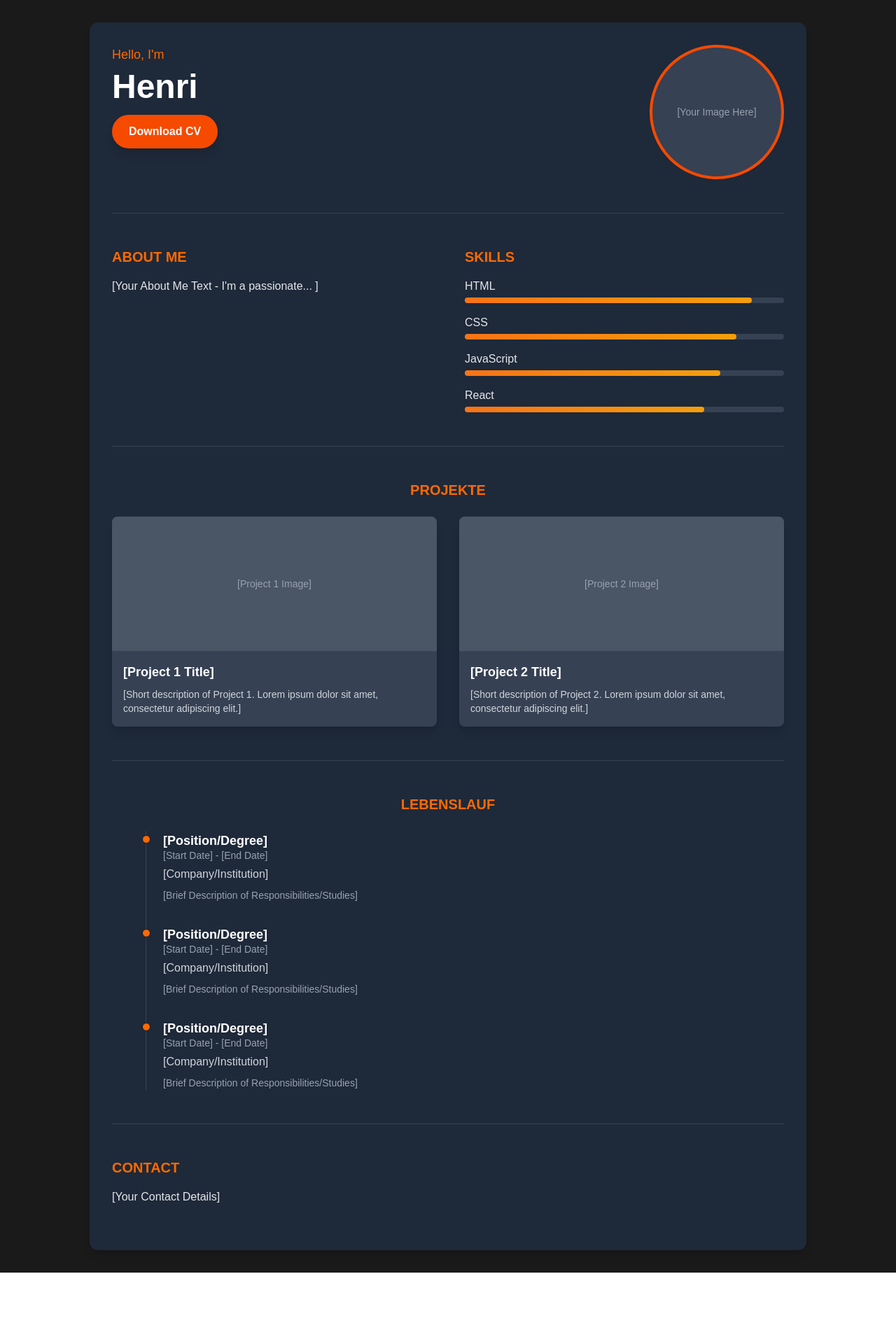
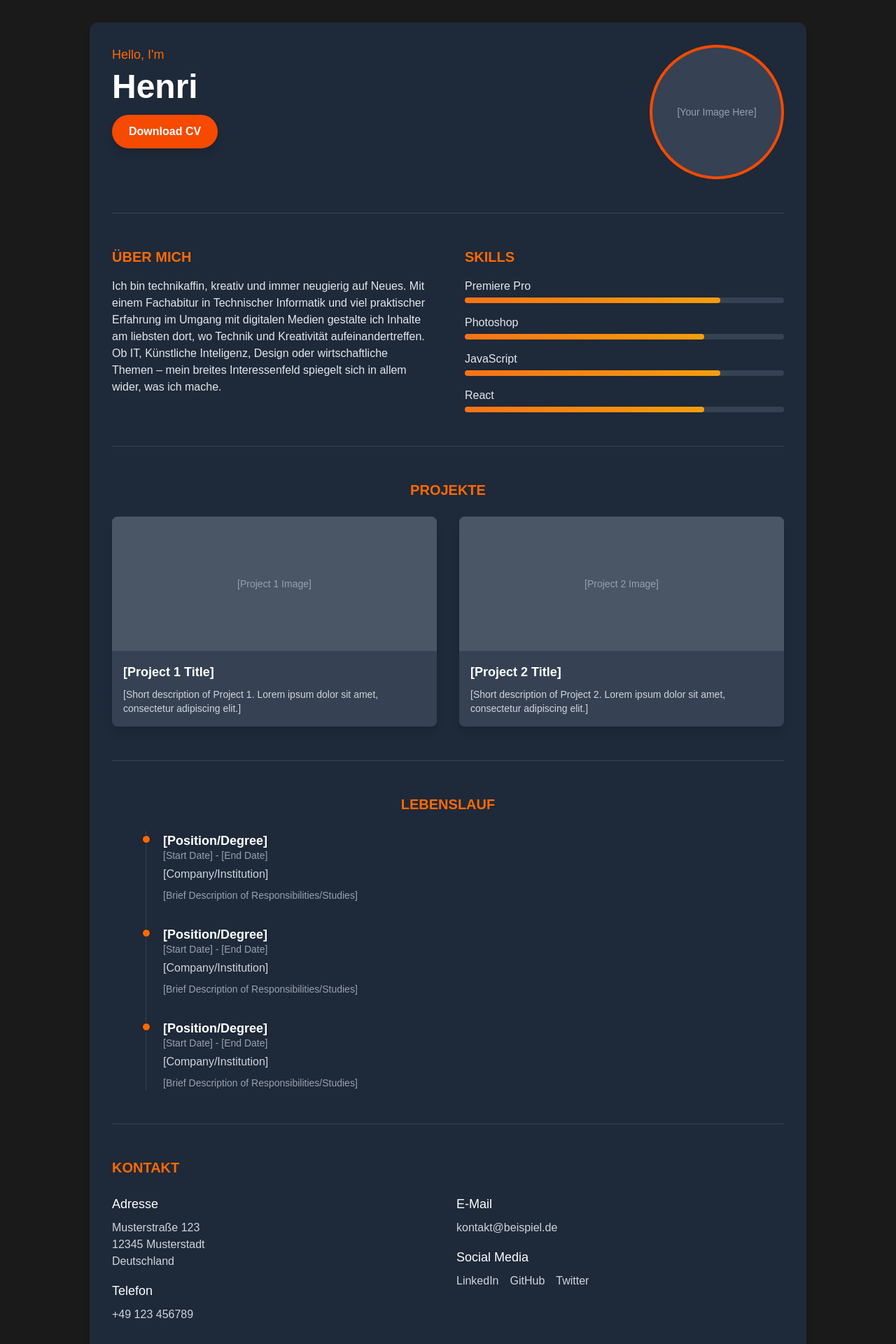
Before and after one commit to henri-7788/personalpage, a Next.js app: page / in a window 1280 px wide. Shown: the top 1920 px of the page at 70% size. Before the commit the page ends 1818 px from the top, so only its background shows below. Built offline with nearby package versions, Linux system fonts and the light colour scheme.

Commit message:
Update homepage content and styling: translated "About Me" and "Contact" sections to German, revised skill labels and proficiency indicators, and added detailed contact information including address, phone, email, and social media links for improved user engagement.

```diff
--- a/src/app/page.tsx
+++ b/src/app/page.tsx
@@ -105,8 +105,8 @@ export default function Home() {
           <section ref={aboutSkillsRef} className={`transition-all duration-700 ease-out ${aboutSkillsInView ? 'opacity-100 translate-y-0' : 'opacity-0 translate-y-10'} flex flex-col md:flex-row gap-12 mb-12`}>
             {/* About Me */}
             <div className="flex-1">
-              <h2 className="text-xl font-semibold mb-4 text-orange-500">ABOUT ME</h2>
-              <p>[Your About Me Text - I'm a passionate... ]</p>
+              <h2 className="text-xl font-semibold mb-4 text-orange-500">ÜBER MICH</h2>
+              <p>Ich bin technikaffin, kreativ und immer neugierig auf Neues. Mit einem Fachabitur in Technischer Informatik und viel praktischer Erfahrung im Umgang mit digitalen Medien gestalte ich Inhalte am liebsten dort, wo Technik und Kreativität aufeinandertreffen. Ob IT, Künstliche Inteligenz, Design oder wirtschaftliche Themen – mein breites Interessenfeld spiegelt sich in allem wider, was ich mache.</p>
             </div>
 
             {/* Skills */}
@@ -115,17 +115,17 @@ export default function Home() {
               <div className="flex flex-col gap-4">
                 {/* Skill: HTML (Example Proficiency) */}
                 <div ref={skillRefs[0].ref} className={`transition-all duration-700 ease-out ${skillRefs[0].inView ? 'opacity-100 translate-y-0' : 'opacity-0 translate-y-10'}`}>
-                  <span className="text-gray-200 block mb-1">HTML</span>
+                  <span className="text-gray-200 block mb-1">Premiere Pro</span>
                   <div className="w-full bg-gray-700 rounded-full h-2">
-                    <div className="h-2 rounded-full" style={{ width: '90%', background: 'linear-gradient(to right, #f97316, #f59e0b)' }}></div> {/* Adjust width and gradient colors for proficiency */}
+                    <div className="h-2 rounded-full" style={{ width: '80%', background: 'linear-gradient(to right, #f97316, #f59e0b)' }}></div> {/* Adjust width and gradient colors for proficiency */}
                   </div>
                 </div>
 
                 {/* Skill: CSS (Example Proficiency) */}
                 <div ref={skillRefs[1].ref} className={`transition-all duration-700 ease-out ${skillRefs[1].inView ? 'opacity-100 translate-y-0' : 'opacity-0 translate-y-10'}`}>
-                  <span className="text-gray-200 block mb-1">CSS</span>
+                  <span className="text-gray-200 block mb-1">Photoshop</span>
                   <div className="w-full bg-gray-700 rounded-full h-2">
-                    <div className="h-2 rounded-full" style={{ width: '85%', background: 'linear-gradient(to right, #f97316, #f59e0b)' }}></div> {/* Adjust width and gradient colors for proficiency */}
+                    <div className="h-2 rounded-full" style={{ width: '75%', background: 'linear-gradient(to right, #f97316, #f59e0b)' }}></div> {/* Adjust width and gradient colors for proficiency */}
                   </div>
                 </div>
 
@@ -249,9 +249,41 @@ export default function Home() {
 
           {/* Contact Section */}
           <section ref={contactRef} className={`transition-all duration-700 ease-out ${contactInView ? 'opacity-100 translate-y-0' : 'opacity-0 translate-y-10'} mb-8`}>
-            <h2 className="text-xl font-semibold mb-4 text-orange-500">CONTACT</h2>
-            {/* Contact details can be added here, similar to previous version but matching new style */}
-            <p>[Your Contact Details]</p>
+            <h2 className="text-xl font-semibold mb-6 text-orange-500">KONTAKT</h2>
+            <div className="grid grid-cols-1 md:grid-cols-2 gap-6">
+              <div className="space-y-4">
+                <div>
+                  <h3 className="text-lg font-medium text-white mb-2">Adresse</h3>
+                  <p className="text-gray-300">Musterstraße 123</p>
+                  <p className="text-gray-300">12345 Musterstadt</p>
+                  <p className="text-gray-300">Deutschland</p>
+                </div>
+                <div>
+                  <h3 className="text-lg font-medium text-white mb-2">Telefon</h3>
+                  <p className="text-gray-300">+49 123 456789</p>
+                </div>
+              </div>
+              <div className="space-y-4">
+                <div>
+                  <h3 className="text-lg font-medium text-white mb-2">E-Mail</h3>
+                  <p className="text-gray-300">kontakt@beispiel.de</p>
+                </div>
+                <div>
+                  <h3 className="text-lg font-medium text-white mb-2">Social Media</h3>
+                  <div className="flex space-x-4">
+                    <a href="https://linkedin.com/in/beispiel" target="_blank" rel="noopener noreferrer" className="text-gray-300 hover:text-orange-500 transition-colors">
+                      LinkedIn
+                    </a>
+                    <a href="https://github.com/henri-7788" target="_blank" rel="noopener noreferrer" className="text-gray-300 hover:text-orange-500 transition-colors">
+                      GitHub
+                    </a>
+                    <a href="https://twitter.com/beispiel" target="_blank" rel="noopener noreferrer" className="text-gray-300 hover:text-orange-500 transition-colors">
+                      Twitter
+                    </a>
+                  </div>
+                </div>
+              </div>
+            </div>
           </section>
 
           {/* The previous additional sections (Education, Soft Skills, etc.) are removed to match the template */}
```
